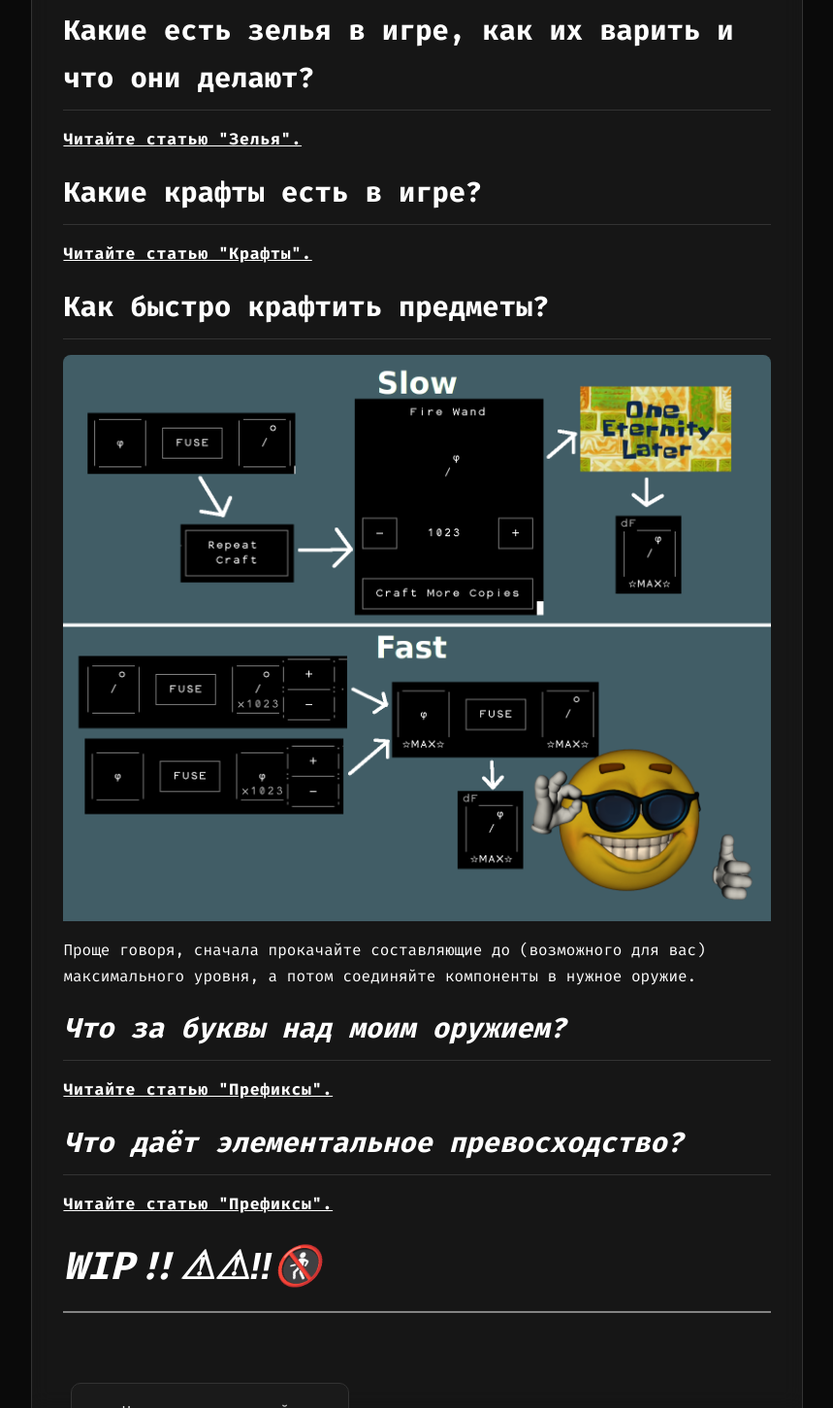
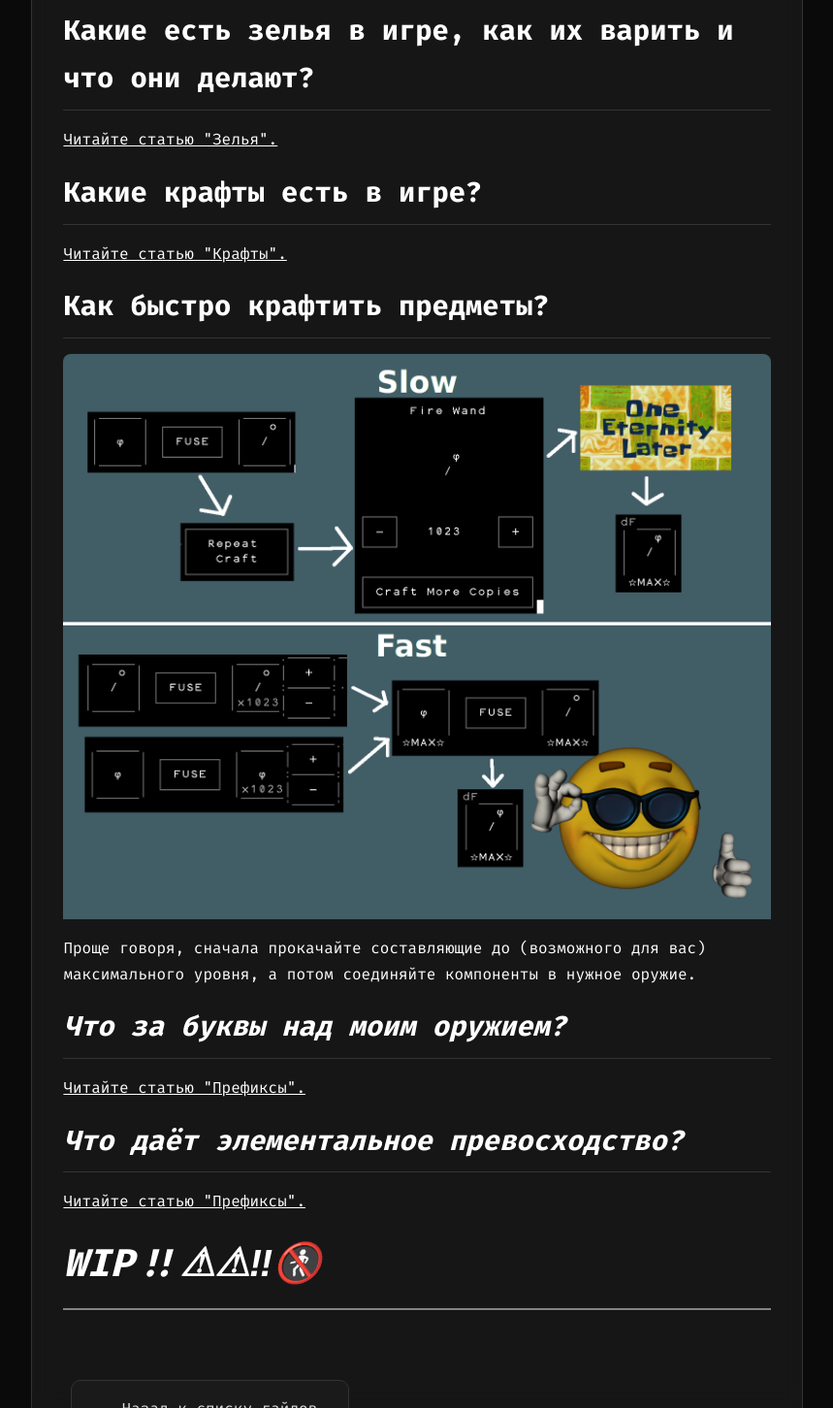
Before and after one commit to utyara3/utyara3.github.io, an Eleventy site: page src/content/guide/faq.md in a window 1280 px wide. Shown: the part 520-1972 px from the top of the page at 97% size, without its empty margins (210-1069 px from the left). Built offline with nearby package versions, Linux system fonts and the light colour scheme; Eleventy itself is replaced by a stand-in of ours; files that its build step writes are made by us from their sources.

Commit message:
Update 📚 Гайды “faq”

```diff
--- a/src/content/guide/faq.md
+++ b/src/content/guide/faq.md
@@ -12,13 +12,11 @@ order: 0
 
 ## Какие есть зелья в игре, как их варить и что они делают?
 
-**[Читайте статью "Зелья".](https://precious-clafoutis-3f2959.netlify.app/content/guide/potions/)**
+[Читайте статью "Зелья".](https://precious-clafoutis-3f2959.netlify.app/content/guide/potions/)
 
 ## Какие крафты есть в игре?
 
-**[Читайте статью "Крафты".](https://precious-clafoutis-3f2959.netlify.app/content/guide/itembook/)**
-
-
+[Читайте статью "Крафты".](https://precious-clafoutis-3f2959.netlify.app/content/guide/itembook/)
 
 ## Как быстро крафтить предметы?
 
@@ -28,10 +26,10 @@ order: 0
 
 ## *Что за буквы над моим оружием?*
 
-**[Читайте статью "Префиксы".](https://precious-clafoutis-3f2959.netlify.app/content/guide/prefixes/)**
+[Читайте статью "Префиксы".](https://precious-clafoutis-3f2959.netlify.app/content/guide/prefixes/)
 
 ## *Что даёт элементальное превосходство?*
 
-**[Читайте статью "Префиксы".](https://precious-clafoutis-3f2959.netlify.app/content/guide/prefixes/)**
+[Читайте статью "Префиксы".](https://precious-clafoutis-3f2959.netlify.app/content/guide/prefixes/)
 
 # *WIP!!⚠⚠‼🚷*
```
